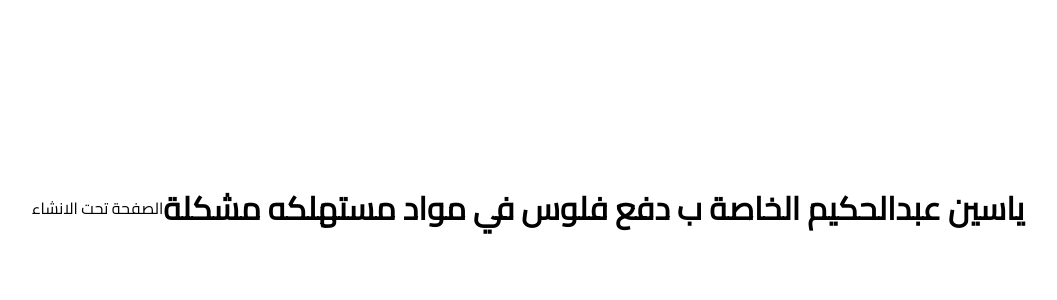
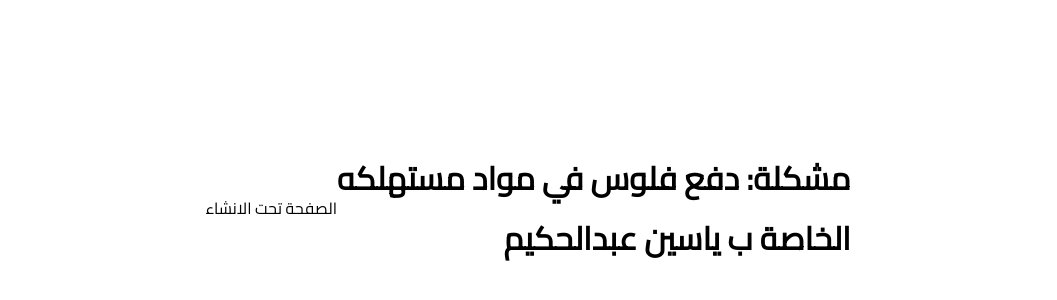
Before and after one commit to MKA0000/Creativa-Dachboard-Task, a React (Create React App) app: page /problems/1 in a window 1280 px wide. Shown: the part 192-492 px from the top of the page, without its empty margins (112-1169 px from the left). Built offline with nearby package versions, Linux system fonts and the light colour scheme.

Commit message:
fix incompele pages message

```diff
--- a/src/pages/problem/problem.component.jsx
+++ b/src/pages/problem/problem.component.jsx
@@ -11,7 +11,12 @@ const Problem = () => {
 
     return(
         <div className='center'>
-            <h1> {problem.owner} الخاصة ب {problem.subject} مشكلة</h1>
+            <h1>
+                <span>مشكلة: {problem.subject}</span>
+                <br/>
+                <span>الخاصة ب {problem.owner} </span>
+            </h1>
+            <br/>
             <p>الصفحة تحت الانشاء</p>
         </div>
     )
--- a/src/pages/trainee/trainee.component.jsx
+++ b/src/pages/trainee/trainee.component.jsx
@@ -15,7 +15,7 @@ const Trainee = () => {
 
     return(
         <div className='center'>
-            <h1>{trainee.name} البروفايل الخصاص ب</h1>
+            <h1>البروفايل الخصاص ب <span style={{color: 'green'}}>{trainee.name}</span> </h1>
             <p>تحت الانشاء ...</p>
         </div>
     )
```
